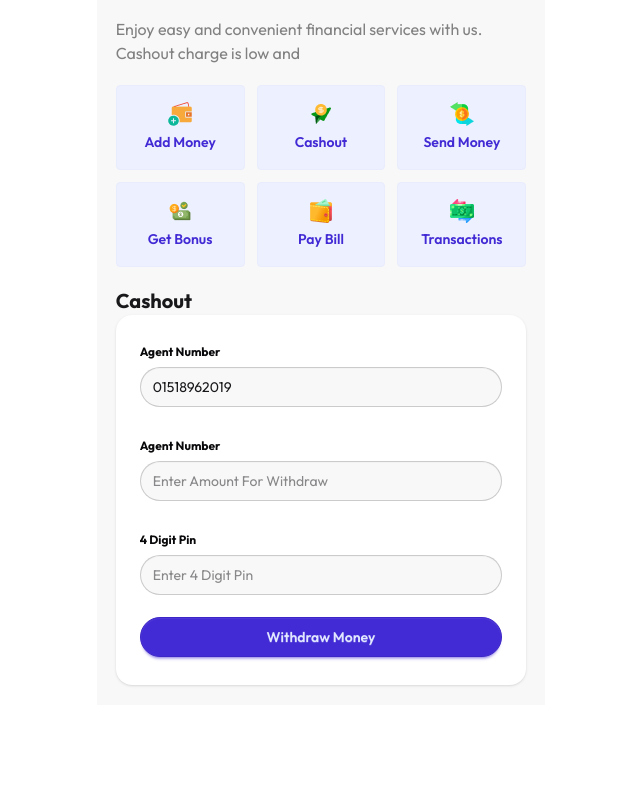
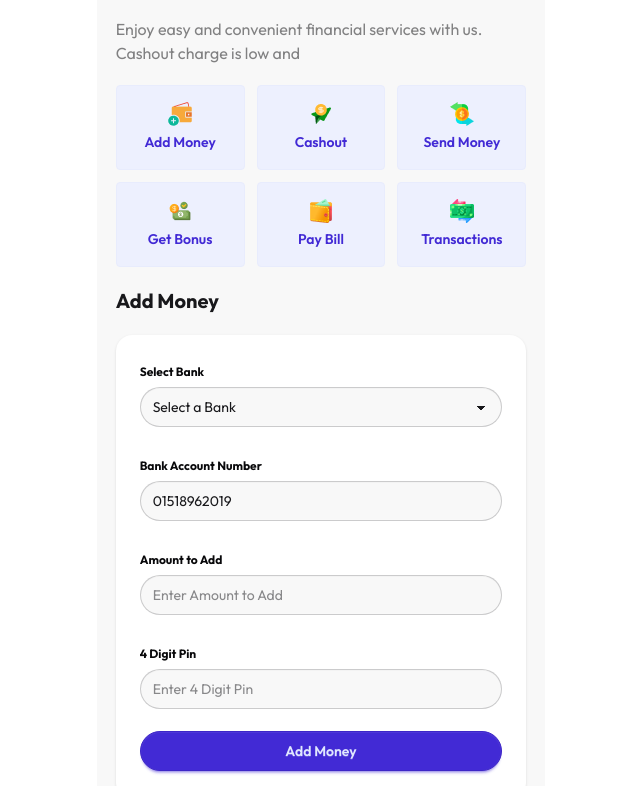
Before and after one commit to Tusher-Web/payoo, a plain HTML site: page home.html in a window 1280 px wide. Shown: the part 201-987 px from the top of the page, without its empty margins (319-959 px from the left). Before the commit the page ends 906 px from the top, so only its background shows below. Drawn offline with nearby package versions, Linux system fonts and the light colour scheme.

Commit message:
Add Money Section is Ongoing

```diff
--- a/home.html
+++ b/home.html
@@ -74,6 +74,36 @@
         </div>
     </section>
 
+    <section id="add-money" class="w-11/12 mx-auto py-5">
+        <h2 class="text-xl font-bold mb-5">Add Money</h2>
+        <div class="card bg-base-100 w-full shadow rounded-2xl">
+            <div class="card-body">
+                <fieldset class="fieldset">
+                    <label class="label text-neutral font-bold">Select Bank</label>
+                    <select id="add-money-bank" class="select w-full bg-base-200 rounded-full">
+                        <option disabled selected>Select a Bank</option>
+                        <option value="dbbl">DBBL</option>
+                        <option value="ibbl">IBBL</option>
+                        <option value="city">City Bank</option>
+                    </select>
+                    <br>
+                <label class="label text-neutral font-bold">Bank Account Number</label>
+                <input id="add-money-number" maxlength="11" minlength="11" type="text" class="input rounded-full bg-base-200 w-full" placeholder="Enter Agent 11 Digit Number" value="01518962019"/>
+                <br>
+
+                <label class="label text-neutral font-bold">Amount to Add</label>
+                <input id="add-money-amount" type="number" class="input rounded-full bg-base-200 w-full" placeholder="Enter Amount to Add"/>
+                <br>
+
+                <label class="label text-neutral font-bold">4 Digit Pin</label>
+                <input id="add-money-pin" type="password" maxlength="4" class="input rounded-full bg-base-200 w-full" placeholder="Enter 4 Digit Pin" />
+
+                <button id="add-money-btn" class="btn btn-primary mt-4 rounded-full">Add Money</button>
+                </fieldset>
+            </div>
+        </div>
+    </section>
+
     <section id="cashout" class="w-11/12 mx-auto py-5">
         <h2 class="text-xl font-bold md-5">Cashout</h2>
         <div class="card bg-base-100 w-full shadow rounded-2xl">
@@ -83,7 +113,7 @@
                 <input id="cashout-number" maxlength="11" minlength="11" type="text" class="input rounded-full bg-base-200 w-full" placeholder="Enter Agent 11 Digit Number" value="01518962019"/>
                 <br>
 
-                <label class="label text-neutral font-bold">Agent Number</label>
+                <label class="label text-neutral font-bold">Amount</label>
                 <input id="cashout-amount" type="number" class="input rounded-full bg-base-200 w-full" placeholder="Enter Amount For Withdraw"/>
                 <br>
 
@@ -96,6 +126,7 @@
         </div>
     </section>
 
+
     <!-- CashOut External JavaScript File -->
     <script src="scripts/cashout.js"></script>
 
--- a/scripts/cashout.js
+++ b/scripts/cashout.js
@@ -11,12 +11,13 @@ document.getElementById('cashout-btn').addEventListener('click', function(){
     const cashoutAmount =  getValueFromInput("cashout-amount");
 
     // Step 3:  Get the current balance, complete validation and convert to number
-    const balanceElement = document.getElementById("balance");
-    const balance = balanceElement.innerText;
-    console.log(balance)
+    // const balanceElement = document.getElementById("balance");
+    // const balance = balanceElement.innerText;
+    // console.log(balance)
+    const currentBalance = getBalance();
 
     // Step 4: Calculate New Balance
-    const newBalance = Number(balance) - Number(cashoutAmount);
+    const newBalance = currentBalance - Number(cashoutAmount);
     console.log(newBalance)
     if(newBalance < 0){
         alert("Please Enter a Valid Amount to Withdraw")
@@ -25,7 +26,8 @@ document.getElementById('cashout-btn').addEventListener('click', function(){
     const pin = getValueFromInput("cashout-pin");
     if(pin === "1234"){
         alert("Cash out Successfully Completed")
-        balanceElement.innerText = newBalance;
+        // document.getElementById("balance").innerText = newBalance;
+        setBalance(newBalance)
     }else{
         alert("Please Enter a Valid Pin");
         return;
--- a/scripts/machine.js
+++ b/scripts/machine.js
@@ -4,3 +4,19 @@ function getValueFromInput(id){
     const value = input.value;
     return value;
 }
+
+
+// Send Balance As Output
+function getBalance(){
+    const balanceElement = document.getElementById("balance");
+    const balance = balanceElement.innerText;
+    // console.log()
+    return Number(balance);
+}
+
+// Machine Value => Set Balance
+function setBalance(){
+    const balanceElement = document.getElementById("balance");
+    balanceElement.innerText = value;
+
+}
```
